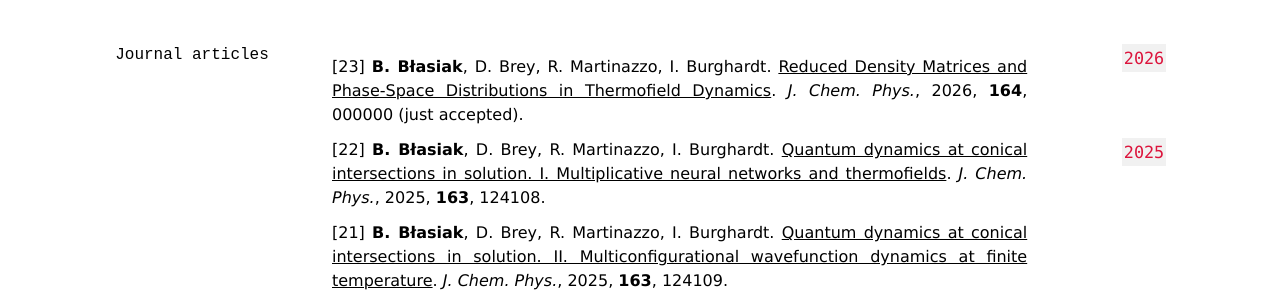
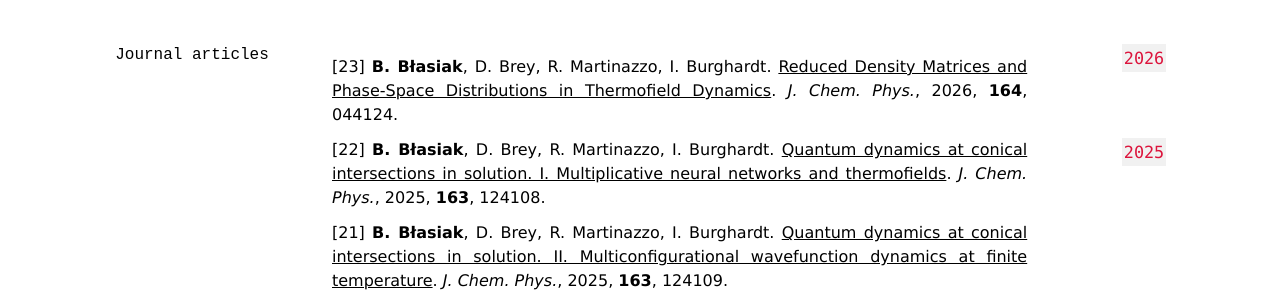
Before and after one commit to globulion/globulion.github.io, a Jekyll site: the page built from cv.md, in a window 1280 px wide and 900 px high, scrolled down 3143 px. Shown: the part 179-476 px from the top of the window. Built offline with Jekyll 4.4.1, drawn with Linux system fonts in a browser that asks for light colours; nearby versions of some CDN libraries; a style sheet for code colours, icons or effects is not loaded.

Commit message:
Final update of the iBT-TFD JCP 2026 paper

```diff
--- a/cv.md
+++ b/cv.md
@@ -277,8 +277,8 @@
 <p align="justify"><code class="language-plaintext highlighter-rouge">2026</code>
 
 <p align="justify">[23] <strong>B. Błasiak</strong>, D. Brey, R. Martinazzo, I. Burghardt.
-<cite><a target="_blank" rel="noopener noreferrer" href="https://arxiv.org/abs/2505.21302">Reduced Density Matrices and Phase-Space Distributions in Thermofield Dynamics</a></cite>.
-<em>J. Chem. Phys.</em>, 2026, <strong>164</strong>, 000000 (just accepted).</p>
+<cite><a target="_blank" rel="noopener noreferrer" href="https://doi.org/10.1063/5.0308440">Reduced Density Matrices and Phase-Space Distributions in Thermofield Dynamics</a></cite>.
+<em>J. Chem. Phys.</em>, 2026, <strong>164</strong>, 044124.</p>
 
 <p align="justify"><code class="language-plaintext highlighter-rouge">2025</code>
 
```
Also changed, not shown: index.md (+1 -1 lines), publications.md (+2 -2 lines).
